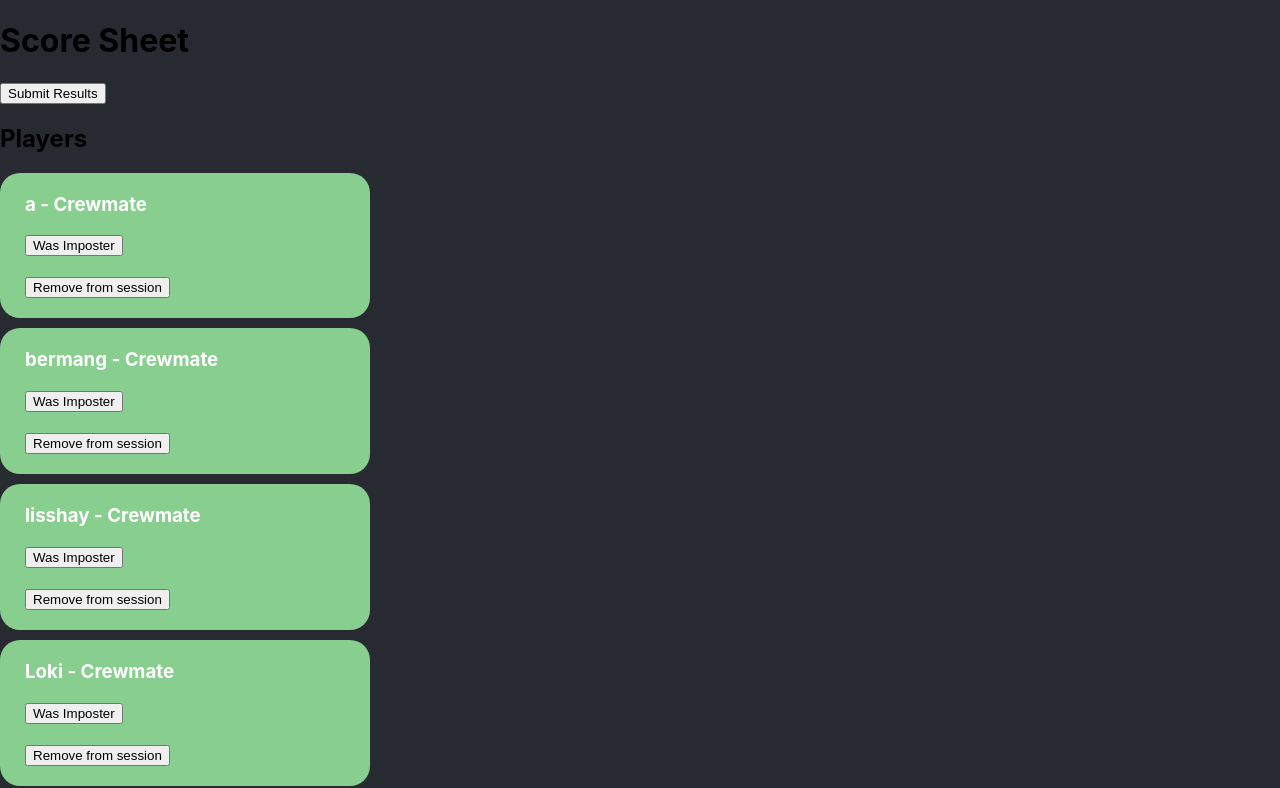
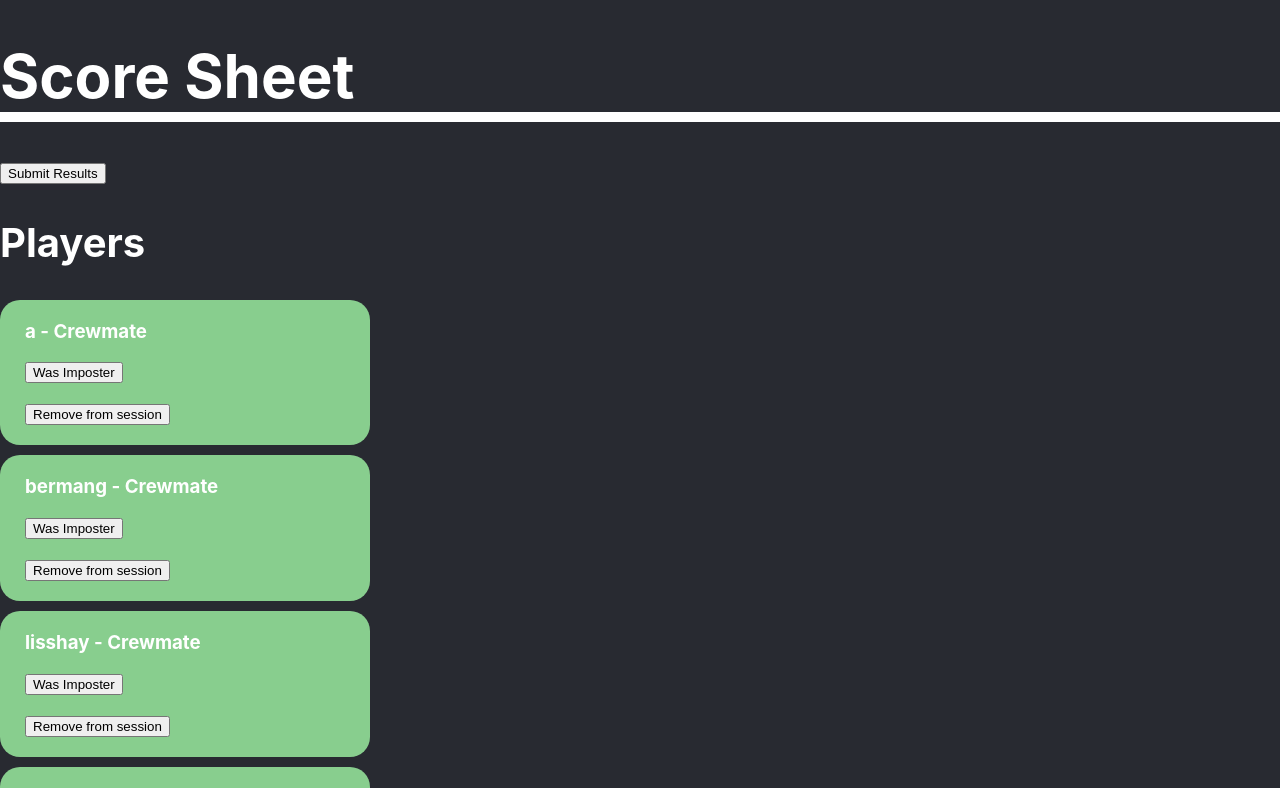
Before and after one commit to elliotjberman/among-us-scoring, a React (Create React App) app: page / in a window 1280 px wide. Shown: the top 788 px of the page. Built offline with nearby package versions, Linux system fonts and the light colour scheme.

Commit message:
easier on the eyes

```diff
--- a/src/ScoreSheet.css
+++ b/src/ScoreSheet.css
@@ -10,6 +10,19 @@
   transition: 250ms;
 }
 
+h1, h2 {
+  color: white;
+}
+
+h1 {
+  font-size: 60px;
+  border-bottom: 10px solid white;
+}
+
+h2 {
+  font-size: 40px;
+}
+
 .player-cell h3 {
   margin-top: 0;
 }
```
